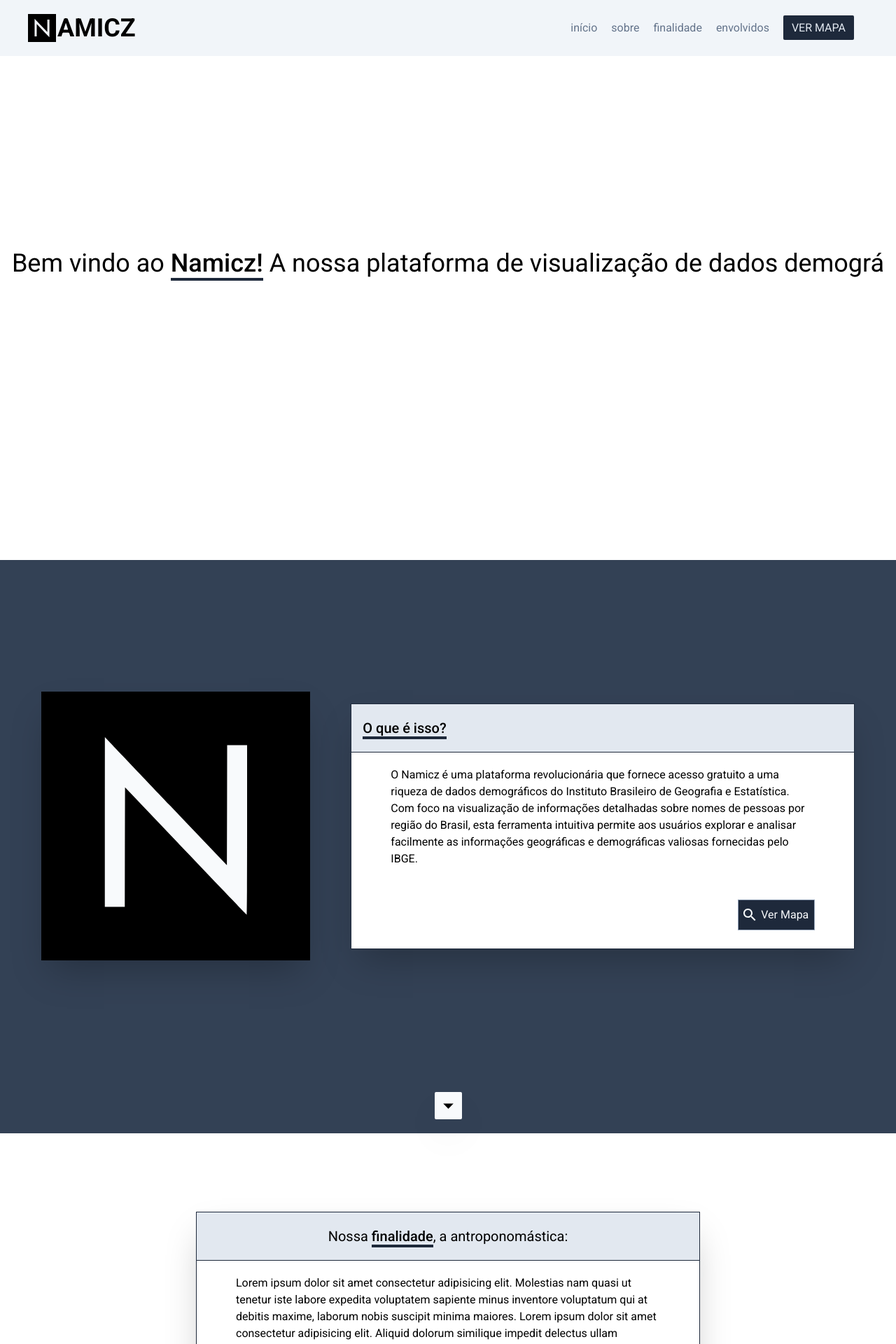
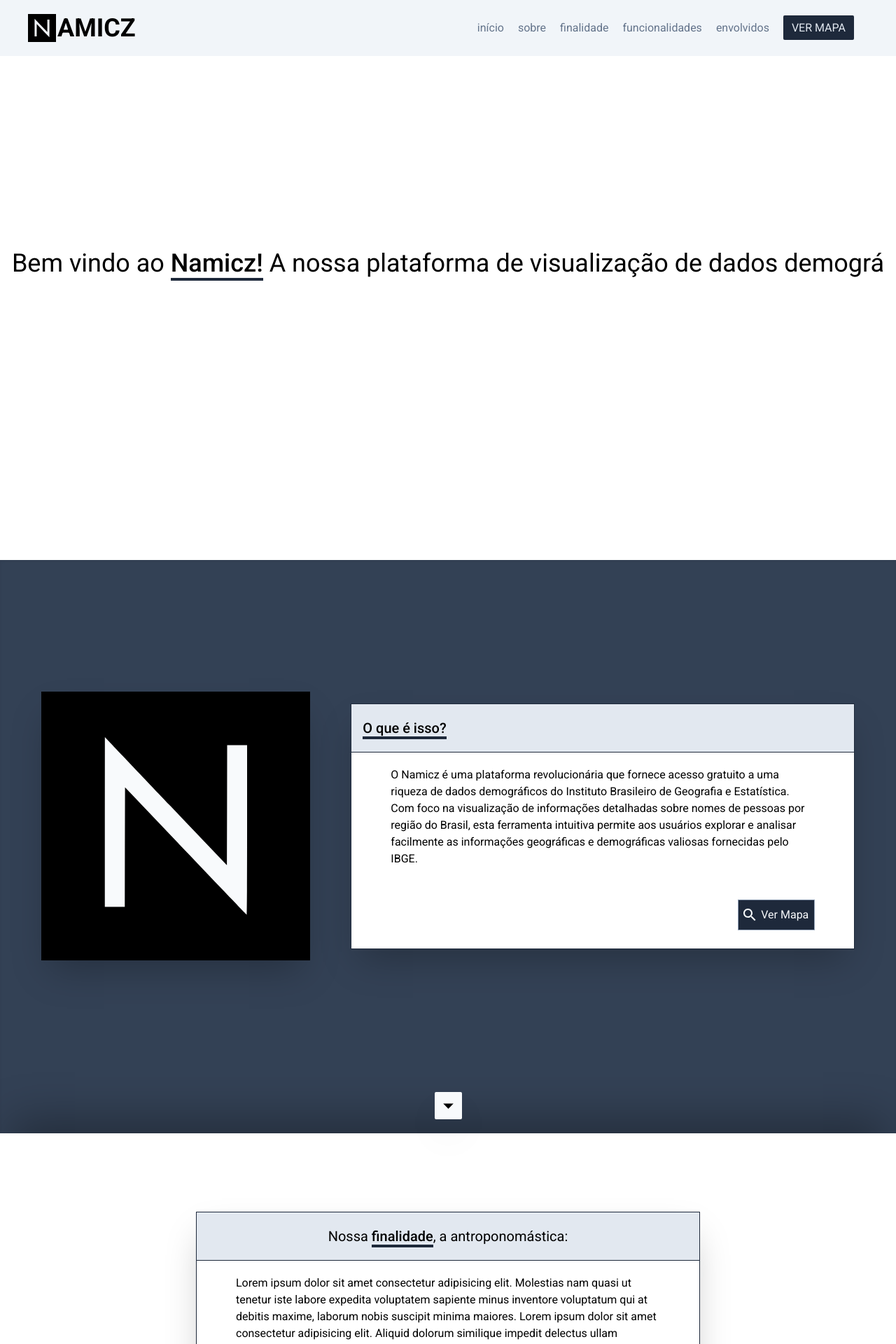
Before and after one commit to MatheusCamargoGinebro/namicz, a React (Vite) app: page / in a window 1280 px wide. Shown: the top 1920 px of the page at 70% size. Built offline with nearby package versions, Linux system fonts and the light colour scheme.

Commit message:
add shadow effect

```diff
--- a/src/App/Pages/LandingPage.jsx
+++ b/src/App/Pages/LandingPage.jsx
@@ -102,7 +102,7 @@
         )}
       </div>
 
-      <div id="sobre" className="bg-slate-700 w-full h-full">
+      <div id="sobre" className="bg-slate-700 w-full h-full shadow-inner">
         <div className="h-[95vh] flex justify-evenly items-center">
           <div className="bg-slate-50 cursor-pointer">
             <img
@@ -149,7 +149,7 @@
         </div>
       </div>
 
-      <div id="finalidade" className="w-full h-screen pt-28">
+      <div id="finalidade" className="w-full h-screen pt-28 shadow-[0_-35px_60px_-15px_rgba(0,0,0,0.3)]">
         <div className="flex justify-center items-center mb-4">
           <div className="border-[1px] border-slate-800 w-[45rem] h-fit shadow-2xl duration-100 ">
             <div className="w-full bg-slate-200  border-b-[1px] border-slate-800 py-5 flex justify-center">
--- a/src/Components/Header/Header.jsx
+++ b/src/Components/Header/Header.jsx
@@ -1,26 +1,43 @@
 // Desc: Header Component
-import Logo from '../../Components/Basic/Logo';
+import Logo from "../../Components/Basic/Logo";
 function Header() {
   return (
-      <div className='fixed z-50 flex justify-between items-center w-full bg-slate-100 py-5 px-10'>
-        <Logo/>
+    <div className="fixed z-50 flex justify-between items-center w-full bg-slate-100 py-5 px-10">
+      <Logo />
 
       <div>
-            <ul className='flex'>
-                <li className='mr-5'>
-                <a href='#' className='text-slate-500 hover:text-black'>início</a>
+        <ul className="flex">
+          <li className="mr-5">
+            <a href="#" className="text-slate-500 hover:text-black">
+              início
+            </a>
           </li>
-                <li className='mr-5'>
-                <a href='#sobre' className='text-slate-500 hover:text-black'>sobre</a>
+          <li className="mr-5">
+            <a href="#sobre" className="text-slate-500 hover:text-black">
+              sobre
+            </a>
           </li>
-                <li className='mr-5'>
-                <a href='#finalidade' className='text-slate-500 hover:text-black'>finalidade</a>
+          <li className="mr-5">
+            <a href="#finalidade" className="text-slate-500 hover:text-black">
+              finalidade
+            </a>
           </li>
-                <li className='mr-5'>
-                <a href='#envolvidos' className='text-slate-500 hover:text-black'>envolvidos</a>
+          <li className="mr-5">
+            <a href="#funcionalidades" className="text-slate-500 hover:text-black">
+              funcionalidades
+            </a>
           </li>
-                <li className='mr-5'>
-                <a href='/Map' className='text-slate-200 bg-slate-800 px-3 py-2 rounded-sm hover:text-slate-50 hover:bg-black duration-75'>VER MAPA</a>
+          <li className="mr-5">
+            <a href="#envolvidos" className="text-slate-500 hover:text-black">
+              envolvidos
+            </a>
+          </li>
+          <li className="mr-5">
+            <a
+              href="/Map"
+              className="text-slate-200 bg-slate-800 px-3 py-2 rounded-sm hover:text-slate-50 hover:bg-black duration-75">
+              VER MAPA
+            </a>
           </li>
         </ul>
       </div>
@@ -28,5 +45,4 @@
   );
 }
 
-
 export default Header;
```
Lines whose indentation alone changed are shown as unchanged.
